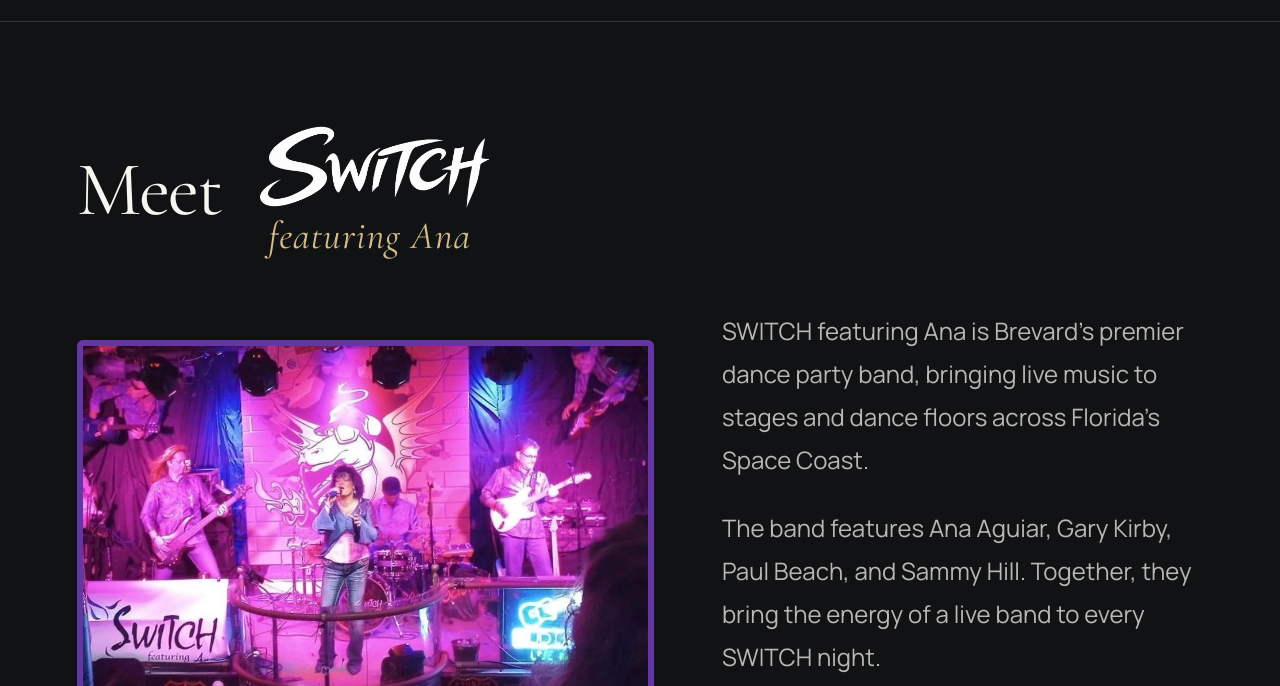
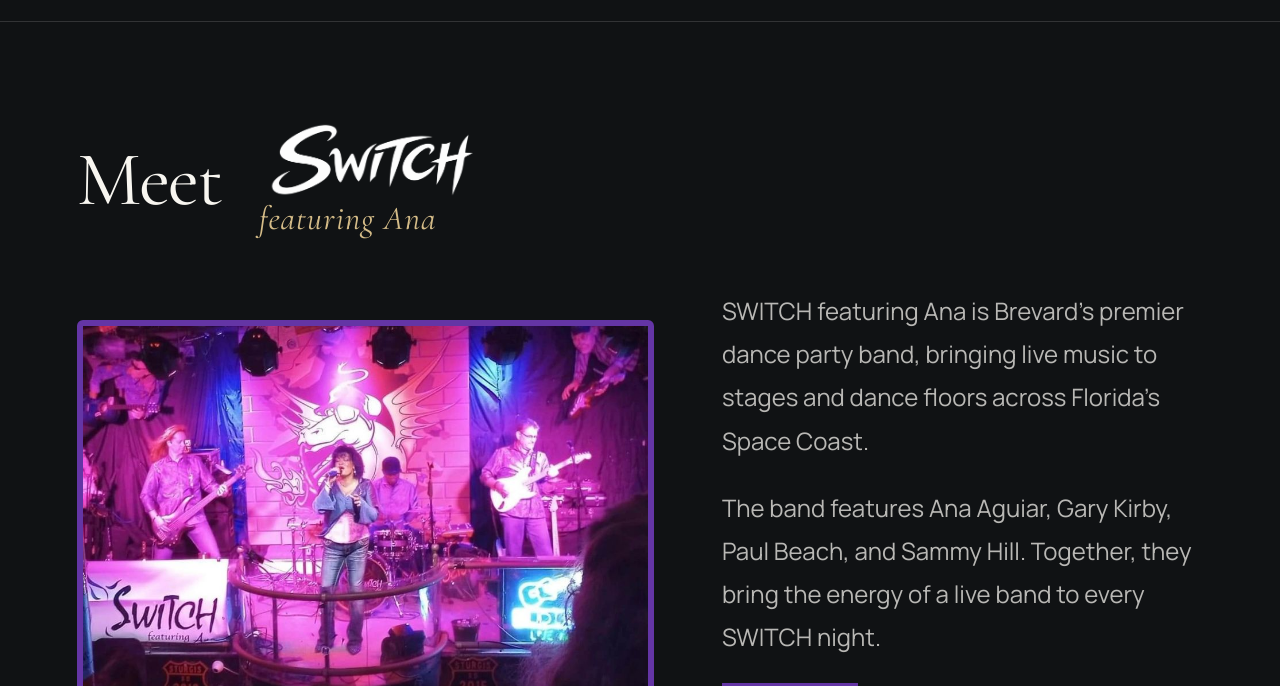
Before and after one commit to dburnette30-boop/switch-mock-site, a plain HTML site: page band-bio.html in a window 1280 px wide. Shown: the part 114-800 px from the top of the page. Drawn offline with nearby package versions, Linux system fonts and the light colour scheme.

Commit message:
Refine Meet SWITCH branding size and match home link alignment

```diff
--- a/style.css
+++ b/style.css
@@ -128,9 +128,9 @@ footer .wordmark .footer-band-logo{display:block;width:160px;max-width:100%;heig
 
 /* Band Bio title uses the same wordmark and gold subtitle. */
 .bio-brand-heading{display:flex;align-items:center;gap:16px 24px;flex-wrap:wrap;mix-blend-mode:screen}
-.bio-band-name{display:inline-flex;flex-direction:column;align-items:center;max-width:100%;letter-spacing:normal}
-.bio-band-name>img{display:block;width:clamp(135px,19.5vw,263px);max-width:100%;height:auto;border:0;background:#000;margin:-8px 0}
-.bio-band-name>span{font:italic 400 clamp(28px,3vw,42px)/1.2 var(--serif);color:#d2b77e;letter-spacing:1px}
+.bio-band-name{display:inline-flex;flex-direction:column;align-items:center;max-width:calc(100% - 24px);margin-left:14px;letter-spacing:normal}
+.bio-band-name>img{display:block;width:clamp(120px,17vw,230px);max-width:100%;height:auto;border:0;background:#000;margin:-8px 0}
+.bio-band-name>span{align-self:flex-start;margin-left:0;font:italic 400 clamp(24px,2.6vw,36px)/1.2 var(--serif);color:#d2b77e;letter-spacing:1px}
 
 /* Keep phone navigation pills even and their labels on one line. */
 @media(max-width:700px){.header nav>a{white-space:nowrap;font-size:13px;gap:5px;padding:10px 6px;justify-content:center}.header nav .nav-book{padding:10px 4px!important}}
```
